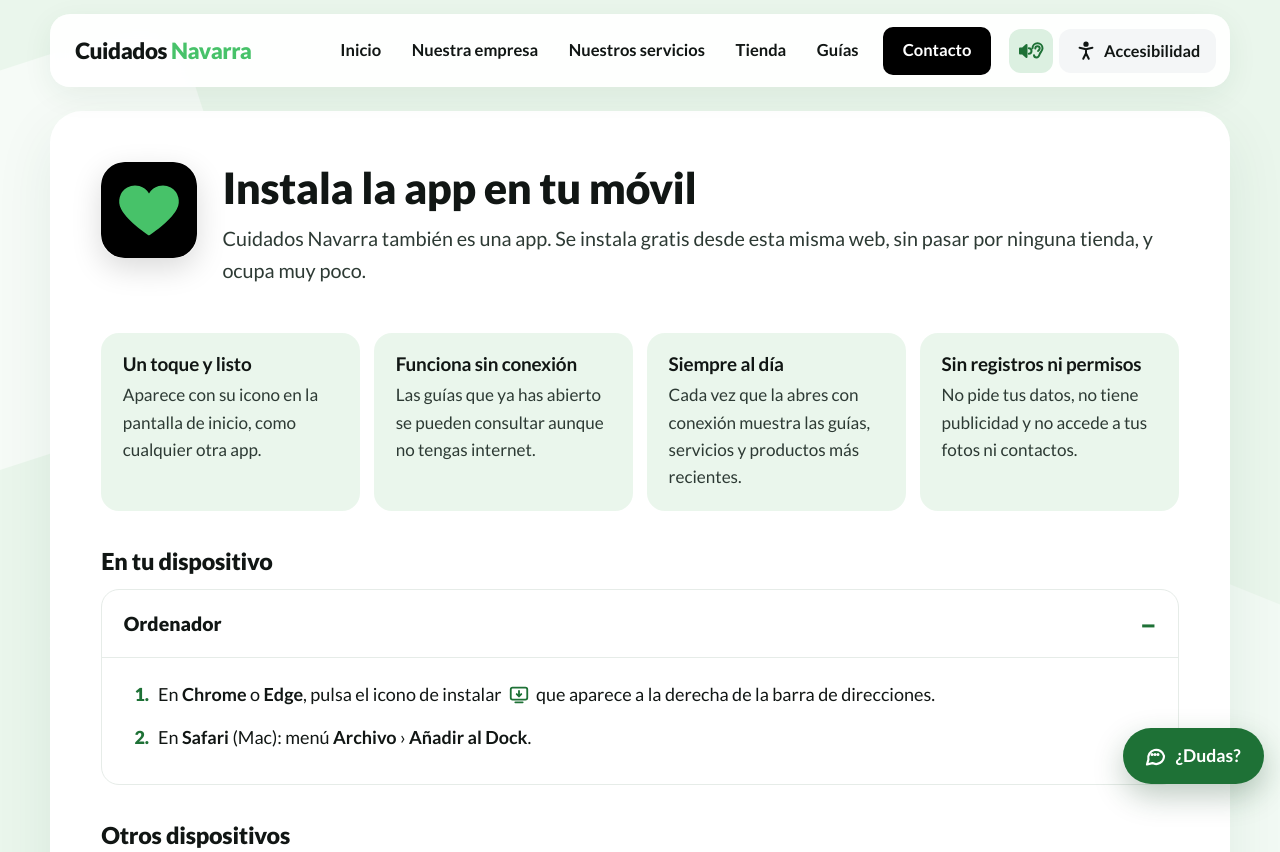
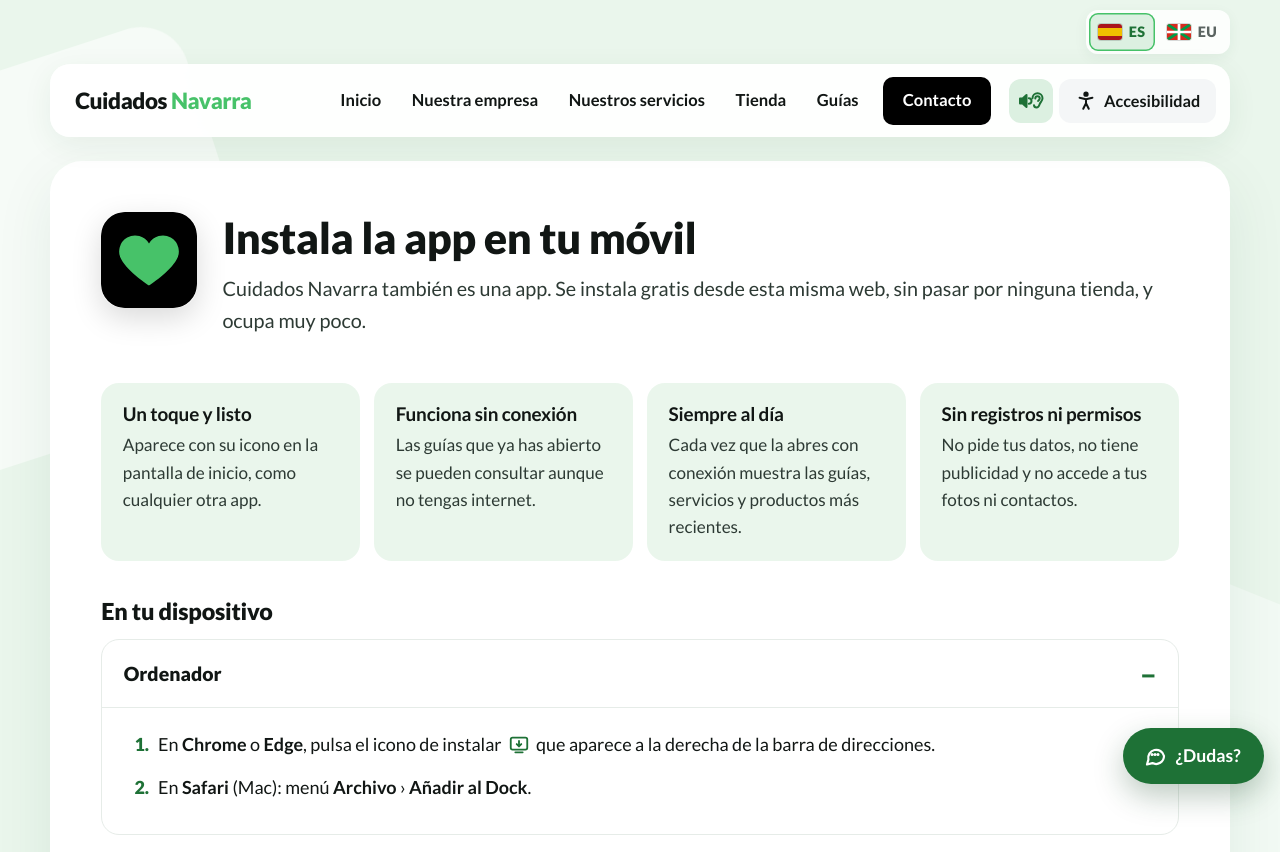
Before and after one commit to serviciosdigitalesnavarra/cuidados-navarra, a plain HTML site: page app.html in a window 1280 px wide. Shown: the top 852 px of the page. Drawn offline with Linux system fonts and the light colour scheme.

Commit message:
app.html: cargar js/idioma.js para que la página se vea en euskera
Co-Authored-By: Claude Opus 5.5 <noreply@anthropic.com>
Claude-Session: https://claude.ai/code/session_011eJnPej3A9yY2zSCV9Uiie

```diff
--- a/app.html
+++ b/app.html
@@ -10,6 +10,7 @@
   <link rel="icon" href="img/icono.svg" type="image/svg+xml">
   <link rel="apple-touch-icon" href="img/icono-180.png">
   <link rel="manifest" href="manifest.webmanifest">
+  <script src="js/idioma.js"></script><!-- idioma (castellano / euskera): debe ir antes que el resto -->
   <link rel="preload" href="fuentes/lato-400.woff2" as="font" type="font/woff2" crossorigin>
   <link rel="preload" href="fuentes/lato-900.woff2" as="font" type="font/woff2" crossorigin>
   <link rel="stylesheet" href="css/estilos.css">
```
